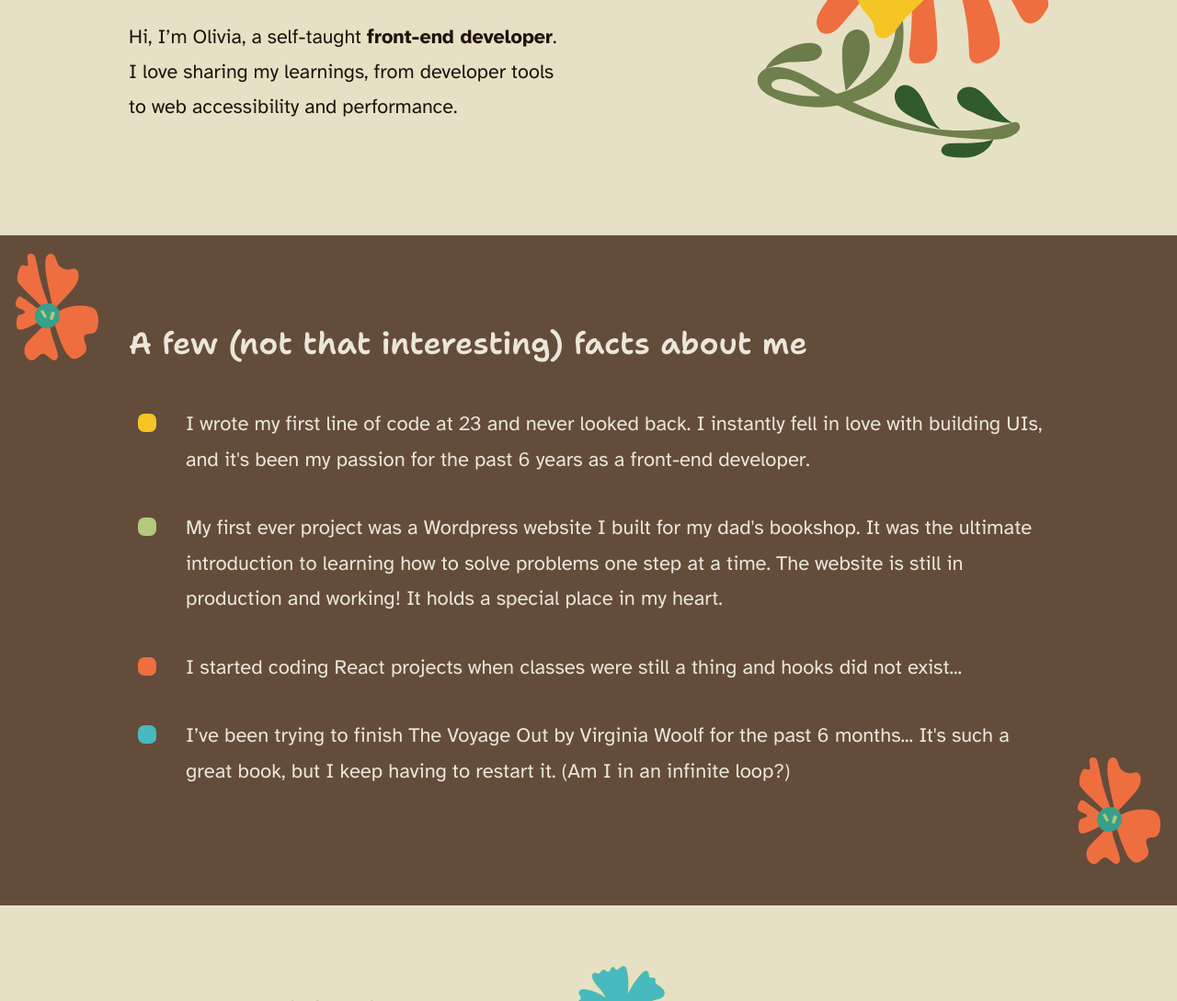
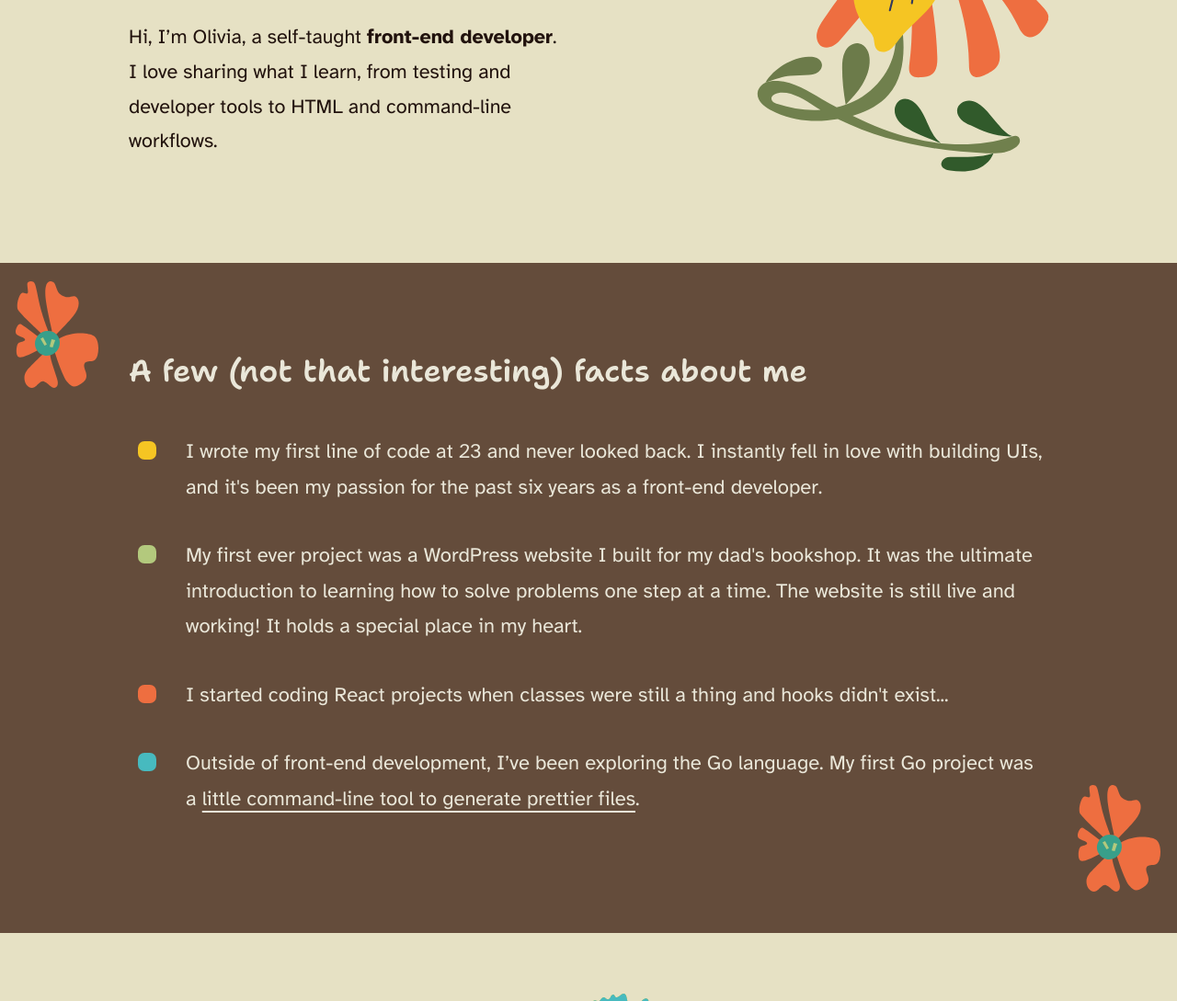
Before and after one commit to liv7c/devblog, an Eleventy site: page src/index.njk in a window 1280 px wide. Shown: the part 385-1474 px from the top of the page at 92% size. Built offline with nearby package versions, Linux system fonts and the light colour scheme; Eleventy itself is replaced by a stand-in of ours; files that its build step writes are made by us from their sources; what eleventy-plugin-toc would draw is missing.

Commit message:
feat: update home content

```diff
--- a/src/index.njk
+++ b/src/index.njk
@@ -11,7 +11,7 @@ layout: base.njk
         <h1 class="home-hero__title">Welcome to my dev blog!</h1>
         <p class="home-hero__subtitle">
           Hi, I’m Olivia, a self-taught <strong>front-end developer</strong>.
-          I love sharing my learnings, from developer tools to web accessibility and performance.
+          I love sharing what I learn, from testing and developer tools to HTML and command-line workflows.
         </p>
       </div>
       <img src="/img/big-flower.svg" alt="" class="home-hero__illustration">
@@ -24,16 +24,18 @@ layout: base.njk
     <h2>A few (not that interesting) facts about me</h2>
     <ul class="home-facts-list">
       <li>
-        I wrote my first line of code at 23 and never looked back. I instantly fell in love with building UIs, and it's been my passion for the past 6 years as a front-end developer.
+        I wrote my first line of code at 23 and never looked back. I instantly fell in love with building UIs, and it's been my passion for the past six years as a front-end developer.
       </li>
       <li>
-        My first ever project was a Wordpress website I built for my dad's bookshop. It was the ultimate introduction to learning how to solve problems one step at a time. The website is still in production and working! It holds a special place in my heart.
+        My first ever project was a WordPress website I built for my dad's bookshop. It was the ultimate introduction to learning how to solve problems one step at a time. The website is still live and working! It holds a special place in my heart.
       </li>
       <li>
-        I started coding React projects when classes were still a thing and hooks did not exist...
+        I started coding React projects when classes were still a thing and hooks didn't exist...
       </li>
       <li>
-        I’ve been trying to finish The Voyage Out by Virginia Woolf for the past 6 months... It's such a great book, but I keep having to restart it. (Am I in an infinite loop?)
+        <span>
+          Outside of front-end development, I’ve been exploring the Go language. My first Go project was a <a href="https://github.com/liv7c/gen_prettier" target="_blank" rel="noopener noreferrer">little command-line tool to generate prettier files</a>.
+        </span>
       </li>
     </ul>
   </div>
```
